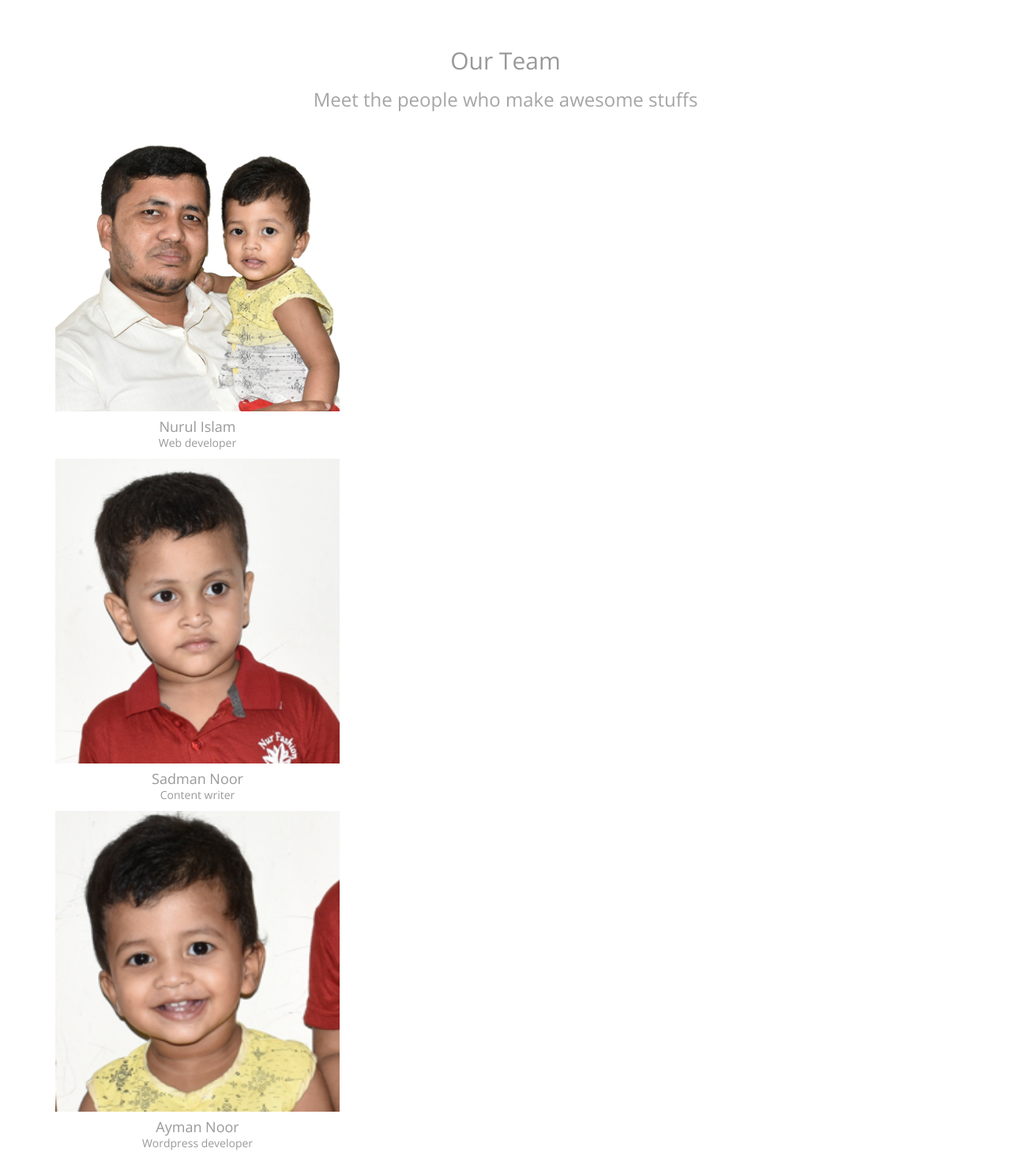
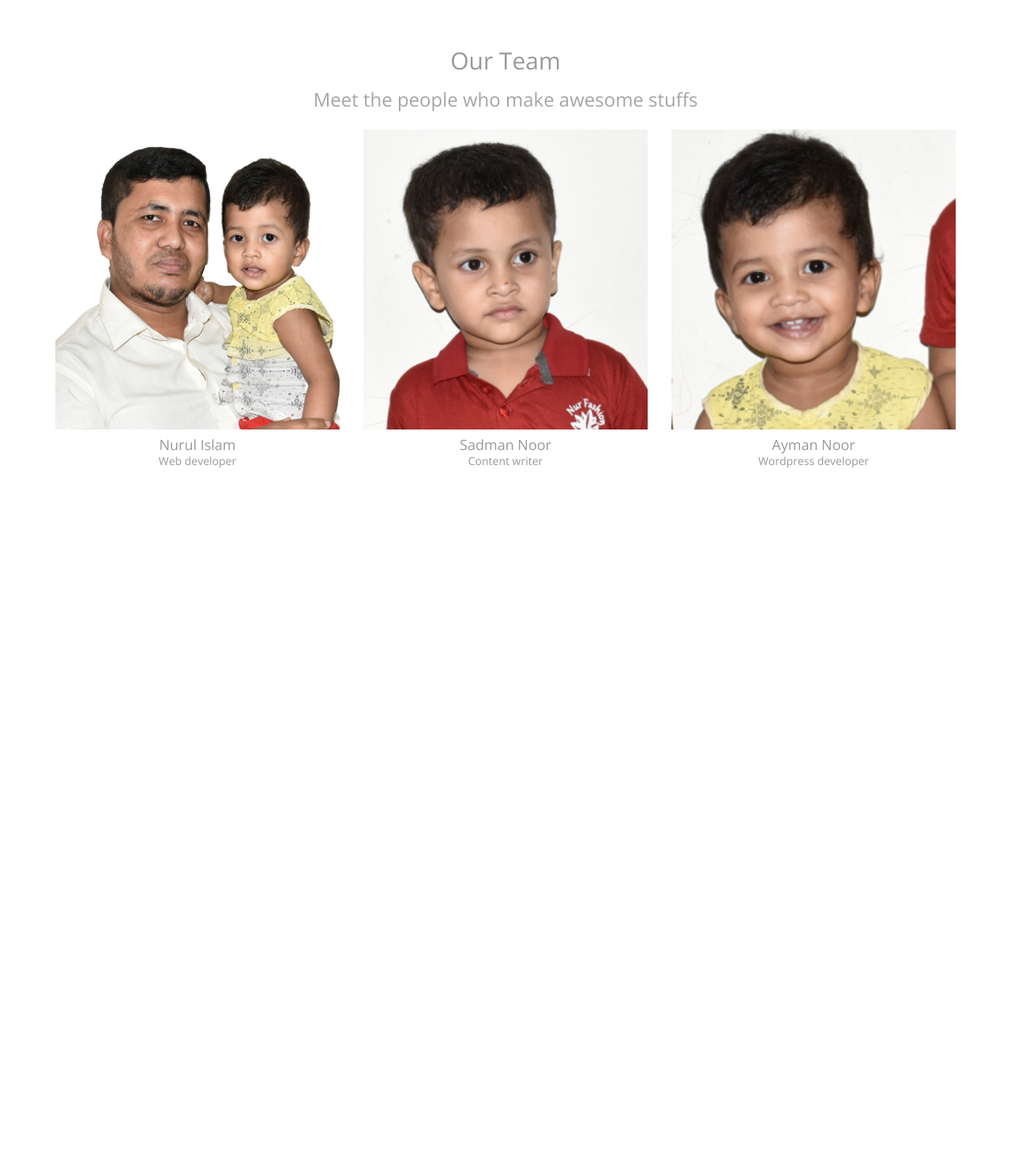
Before and after one commit to devnurul/Basic-PHP-to-Advance-Laravel-Course, a PHP site: page /Class-7/teammember.php in a window 1280 px wide. Shown: the whole page at 79% size. After the commit the page ends 593 px from the top, so only its background shows below. Run offline with PHP 8.4, Linux system fonts and the light colour scheme; some libraries are stand-ins or nearby versions.

Commit message:
update assignment

```diff
--- a/Class-7/teammember.php
+++ b/Class-7/teammember.php
@@ -80,6 +80,7 @@ a:hover{
 
 .team-member figure img {
   min-width: 100%;
+  height: 380px;
 }
 
 .team-member figcaption p {
@@ -204,17 +205,17 @@ a:hover{
       <div class="container">
         <div class="row">
 
-          <div class="col-md-4">
-            <div class="team-member">
-
-            <?php
+        <?php
                 foreach ($Teammember as $key => $single_member) {
 
 
 
             ?>
 
-              <figure>
+          <div class="col-md-4">
+            <div class="team-member">
+
+               <figure>
                 <img src="<?php echo $single_member['image'] ?>" alt="" class="img-responsive">
                 <figcaption>
                   <p><?php echo $single_member['about'] ?></p>
@@ -234,18 +235,23 @@ a:hover{
               <h4><?php echo $single_member['name'] ?></h4>
               <p><?php echo $single_member['job_title'] ?></p>
 
-              <?php
-               }
-              ?>
+
             </div><!-- /.team-member-->
 
 
         </div><!-- /.row -->
+
+        <?php
+               }
+              ?>
+
       </div><!-- /.container -->
 
     </div><!-- /.row -->
   </div><!-- /.container -->
 </section><!-- /.our-team -->
 
+
+
 </body>
 </html>
```
